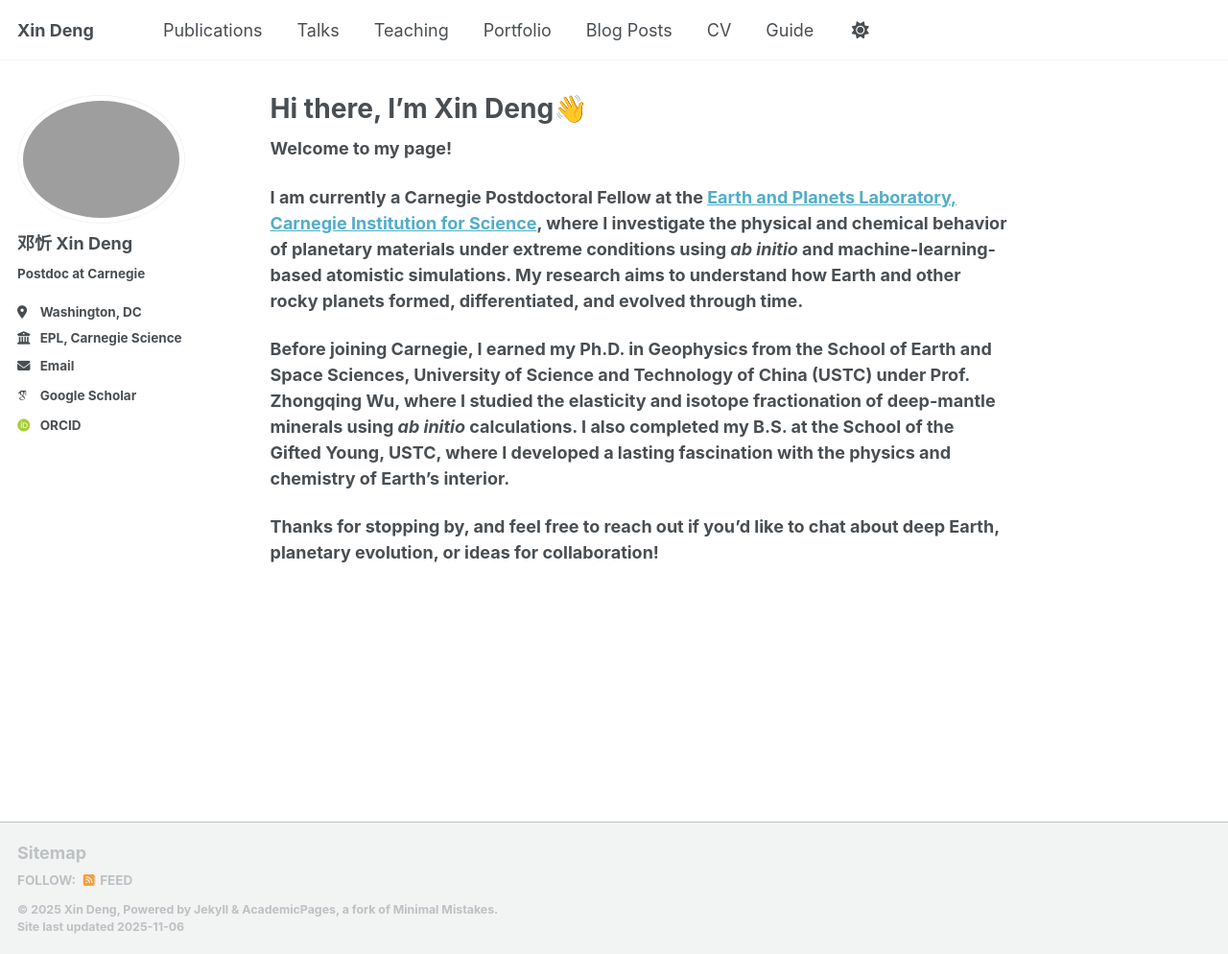
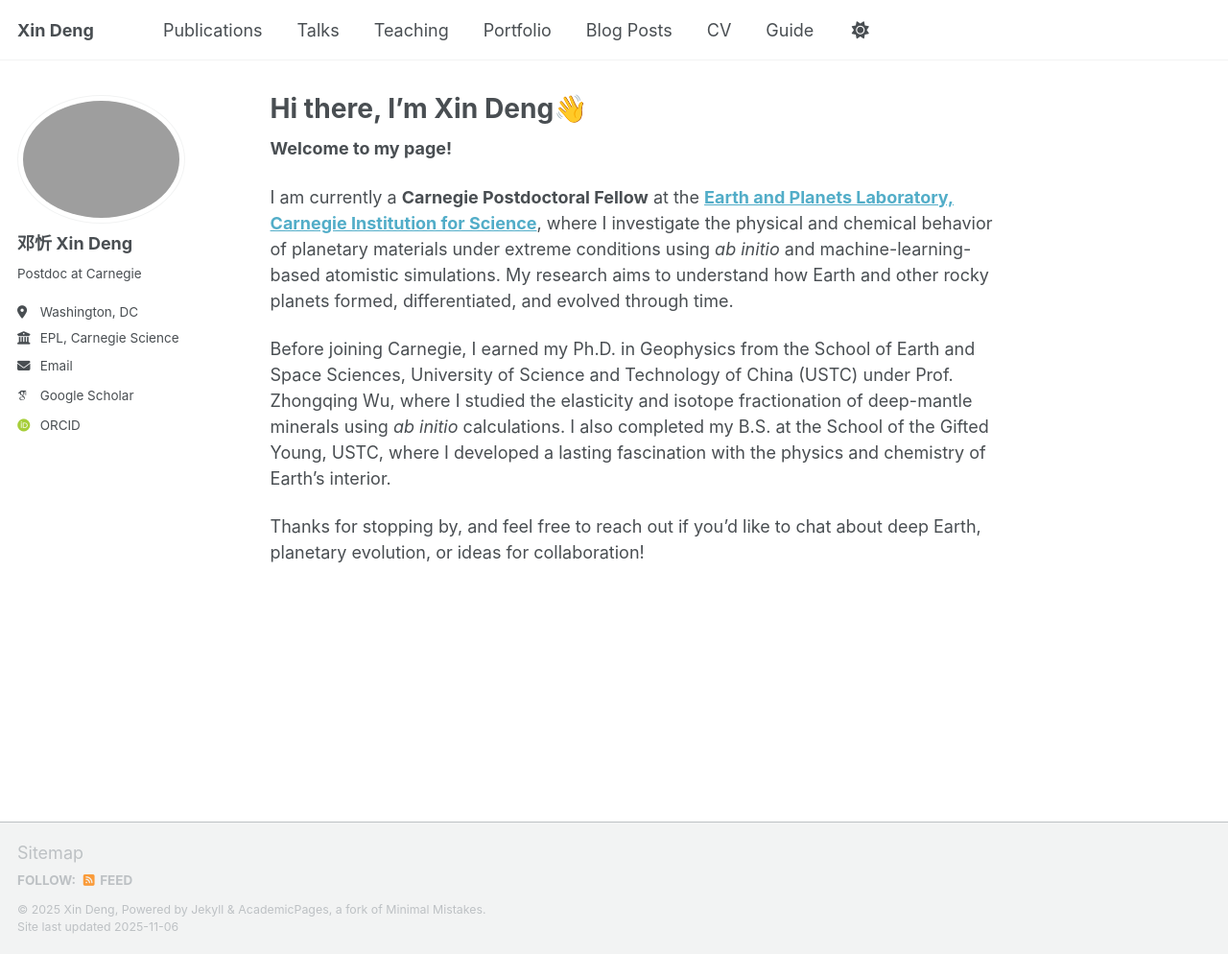
Before and after one commit to x1nd3ng/x1nd3ng.github.io, a Jekyll site: the page built from _pages/about.md, in a window 1280 px wide and 994 px high. Shown: the whole window at 96% size. Built offline with Jekyll 4.4.1, drawn with Linux system fonts in a browser that asks for light colours; some web fonts are replaced; a script that is not in the unit is left out.

```diff
--- a/_config.yml
+++ b/_config.yml
@@ -23,9 +23,9 @@ repository               : "x1nd3ng/x1nd3ng.github.io"
 author:
   # Biographic information
   avatar           : "profile.png"
-  name             : "<strong>邓忻 Xin Deng<strong>"
+  name             : "邓忻 Xin Deng"
   pronouns         : # example: "she/her"
-  bio              : "<strong>Postdoc at Carnegie<strong>"
+  bio              : "Postdoc at Carnegie"
   location         : "Washington, DC"
   employer         : "EPL, Carnegie Science"
   uri              : # URL
```
